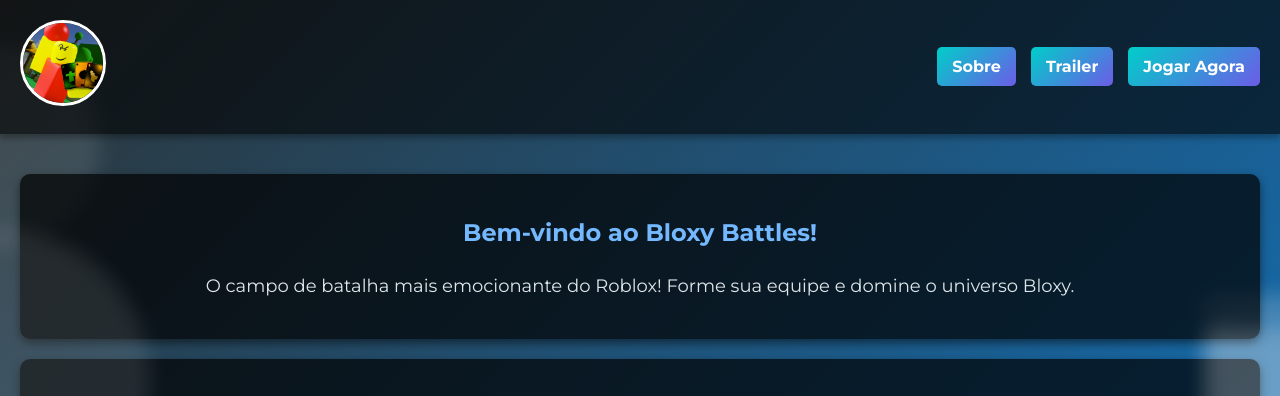
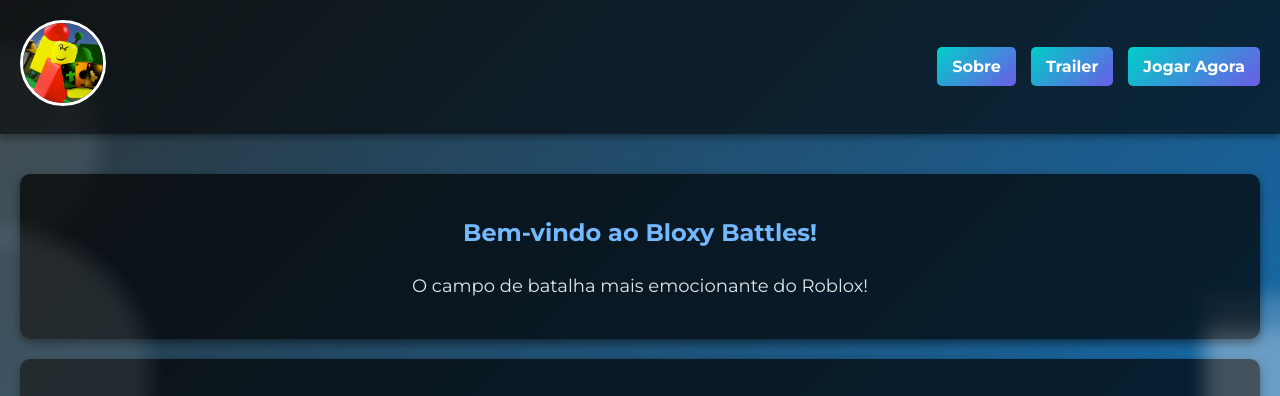
Before and after one commit to danihd1746/Bloxy-Battles, a plain HTML site: page index.html in a window 1280 px wide. Shown: the top 396 px of the page. Drawn offline with Linux system fonts and the light colour scheme.

Commit message:
Update index.html

```diff
--- a/index.html
+++ b/index.html
@@ -31,7 +31,7 @@
     <main>
         <section id="sobre">
             <h1>Bem-vindo ao Bloxy Battles!</h1>
-            <p>O campo de batalha mais emocionante do Roblox! Forme sua equipe e domine o universo Bloxy.</p>
+            <p>O campo de batalha mais emocionante do Roblox!</p>
         </section>
 
         <!-- Formas geométricas decorativas na seção Sobre -->
```
